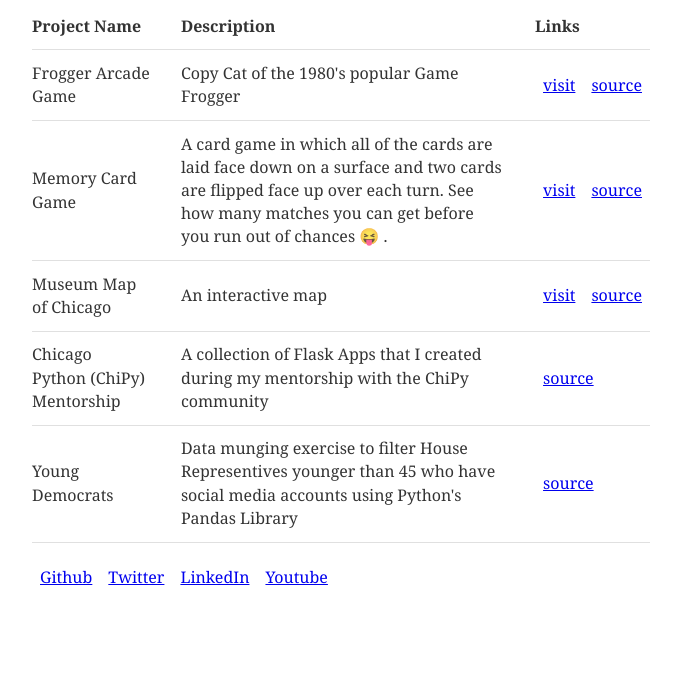
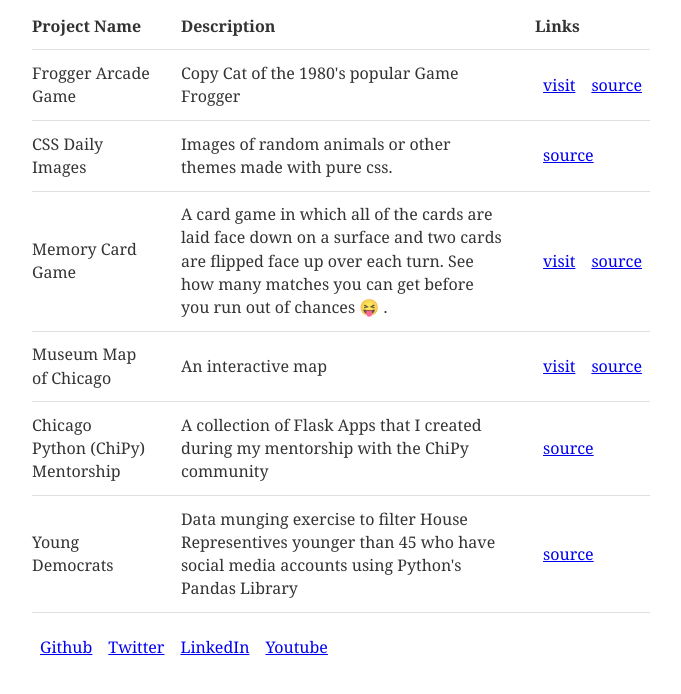
Before and after one commit to zaynaib/gatsby_site, a Gatsby site: page /portfolio in a window 1280 px wide. Shown: the part 154-848 px from the top of the page, without its empty margins (299-980 px from the left). Before the commit the page ends 818 px from the top, so only its background shows below. Built offline with nearby package versions, Linux system fonts and the light colour scheme; Gatsby itself is replaced by a stand-in of ours.

Commit message:
add css images to portfolio

```diff
--- a/src/pages/portfolio.js
+++ b/src/pages/portfolio.js
@@ -15,6 +15,7 @@ export default function Portfolio() {
 
        <tbody>
           <Row name = "Frogger Arcade Game"  description="Copy Cat of the 1980's popular Game Frogger" webpage=" https://zaynaib.github.io/frogger-arcade-game/" github= "https://github.com/zaynaib/frogger-arcade-game/" isWebPage={true}/>
+          <Row name = "CSS Daily Images"  description="Images of random animals or other themes made with pure css." github="https://codepen.io/collection/njrjKp" isWebPage={false}/>
           <Row name = "Memory Card Game"  description=" A card game in which all of the cards are laid face down on a surface and two cards are flipped face up over each turn.  See how many matches you can get before you run out of chances  😝 ." webpage="https://zaynaib.github.io/fend-project-memory-game/" github="https://github.com/zaynaib/fend-project-memory-game" isWebPage={true}/>
           <Row name = "Museum Map of Chicago"  description="An interactive map" webpage="https://wicked-labyrinth-31457.herokuapp.com/" github="https://github.com/zaynaib/map" isWebPage={true}/>
           <Row name = "Chicago Python (ChiPy) Mentorship"  description="A collection of Flask Apps that I created during my mentorship with the ChiPy community" github="https://github.com/zaynaib/chipy_mentorship"/>
```
